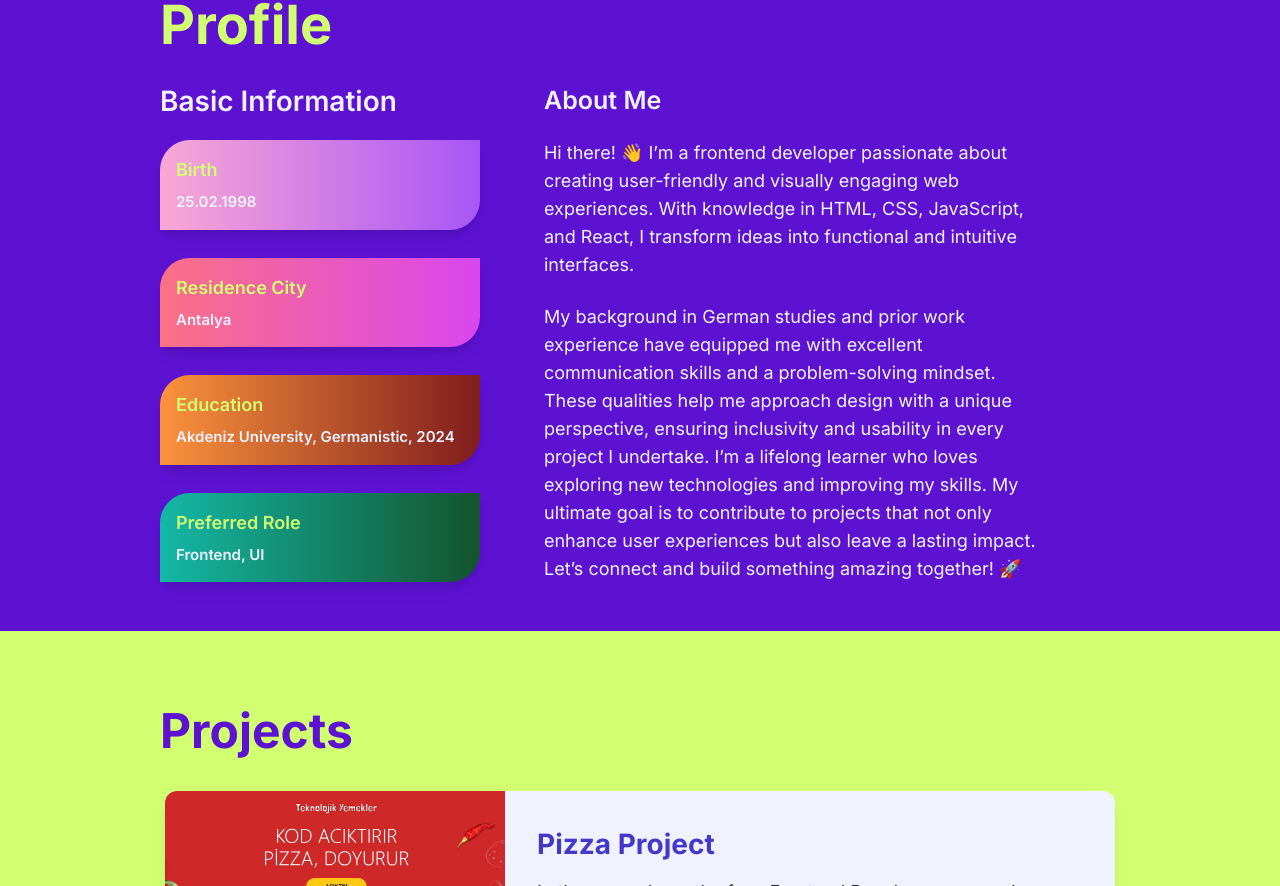
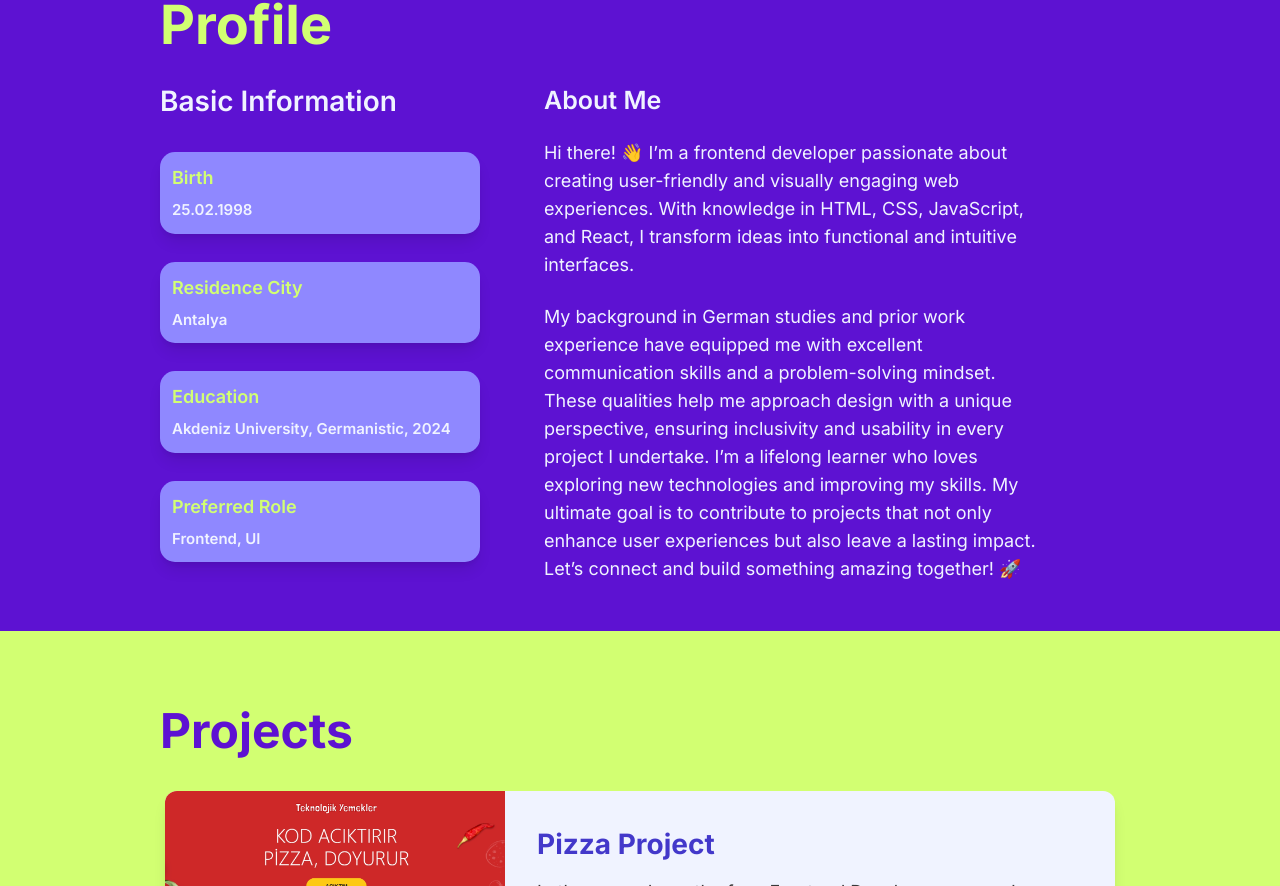
Before and after one commit to Ceren-kilicoglu/portfolio, a React (Vite) app: page / in a window 1280 px wide. Shown: the part 1262-2148 px from the top of the page. Built offline with nearby package versions, Linux system fonts and the light colour scheme; a web font is replaced by a local one.

Commit message:
profile design

```diff
--- a/src/components/Profile.jsx
+++ b/src/components/Profile.jsx
@@ -42,31 +42,31 @@ const Profile = () => {
                 <div className='profile-info flex flex-col lg:flex-row gap-8 lg:gap-16 w-full sm:w-[500px] md:w-[700px] lg:w-[960px] mx-auto'>
                     <div className='flex flex-col sm:flex-col md:flex-row lg:flex-row gap-8 lg:gap-16 w-full'>
                         <div className="w-full lg:w-1/3 ">
-                            <h2 className="text-whit font-semibold text-[22px] leading-[25px] sm:text-[25px] lg:text-[28px] lg:leading-[30px] mb-6">
+                            <h2 className="text-whit font-semibold text-[22px] leading-[25px] sm:text-[25px] lg:text-[28px] lg:leading-[30px] mb-9">
                                 {profile.subtitle}
                             </h2>
 
                             <div className="space-y-7">
                                 {/* Birth Information */}
-                                <div className="bg-gradient-to-r from-pink-300 to-purple-500 dark:from-blue-900 dark:to-purple-1000 p-4 rounded-tl-[30px] rounded-br-[30px] shadow-lg hover:scale-105 transition-all">
+                                <div className="bg-vio dark:bg-d-b p-3 rounded-[15px] shadow-lg hover:scale-105 transition-all">
                                     <p className="text-yellw font-semibold text-[16px] sm:text-[16px] md:text-[16px] lg:text-[18px] " >{profile.labels.birth}</p>
                                     <p className="text-whit font-semibold text-[14px] sm:text-[15px] md:text-[15px] lg:text-[15px]  mt-2">{profile.details.birth}</p>
                                 </div>
 
                                 {/* Residence */}
-                                <div className="bg-gradient-to-r from-rose-400 to-fuchsia-500 dark:from-green-800 to-blue-800 p-4 rounded-tl-[30px] rounded-br-[30px] shadow-lg hover:scale-105 transition-all">
+                                <div className="bg-vio dark:bg-d-b p-3 rounded-[15px] shadow-lg hover:scale-105 transition-all">
                                     <p className="text-yellw font-semibold text-[16px] sm:text-[16px] md:text-[16px] lg:text-[18px] ">{profile.labels.residence}</p>
                                     <p className="text-whit font-semibold text-[14px] sm:text-[15px] md:text-[15px] lg:text-[15px]  mt-2">{profile.details.residence}</p>
                                 </div>
 
                                 {/* Education */}
-                                <div className="bg-gradient-to-r from-orange-400 to-pink-400 dark:from-pink-800 to-red-900 p-4 rounded-tl-[30px] rounded-br-[30px] shadow-lg hover:scale-105 transition-all">
+                                <div className="bg-vio dark:bg-d-b p-3 rounded-[15px] shadow-lg hover:scale-105 transition-all">
                                     <p className="text-yellw font-semibold text-[16px] sm:text-[16px] md:text-[16px] lg:text-[18px] ">{profile.labels.education}</p>
                                     <p className="text-whit font-semibold text-[14px] sm:text-[16px] md:text-[15px] lg:text-[15px]  mt-2">{profile.details.education}</p>
                                 </div>
 
                                 {/* Preferred Role */}
-                                <div className="bg-gradient-to-r from-teal-500 to-cyan-500 dark:from-teal-800 to-green-900 p-4 rounded-tl-[30px] rounded-br-[30px] shadow-lg hover:scale-105 transition-all">
+                                <div className="bg-vio dark:bg-d-b p-3  rounded-[15px] shadow-lg hover:scale-105 transition-all">
                                     <p className="text-yellw font-semibold text-[16px] sm:text-[16px] md:text-[16px] lg:text-[18px] ">{profile.labels.preferredRole}</p>
                                     <p className="text-whit font-semibold text-[14px] sm:text-[14px] md:text-[15px] lg:text-[15px]  mt-2">{profile.details.preferredRole}</p>
                                 </div>
```
